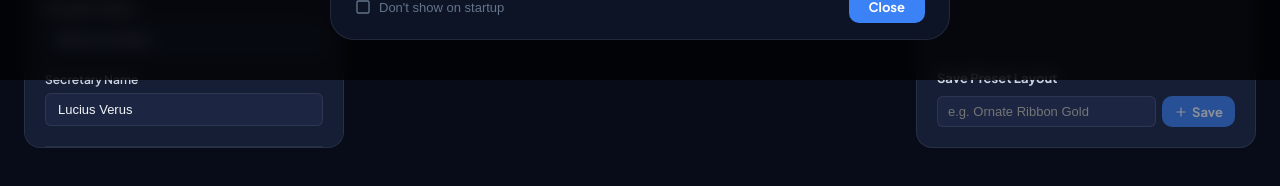
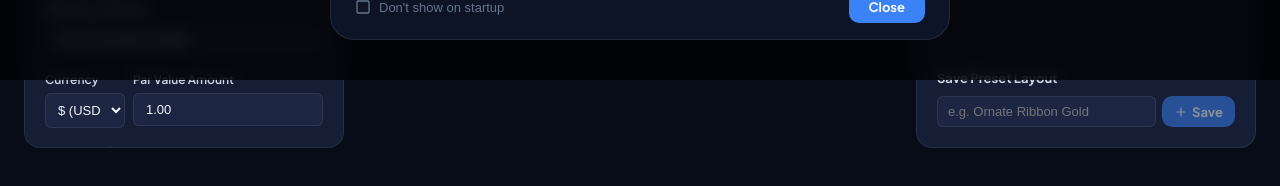
Before and after one commit to hctsystem/pdfmaster, a React (Vite) app: page /certificate in a window 1280 px wide. Shown: the part 720-906 px from the top of the page. Built offline with nearby package versions, Linux system fonts and the light colour scheme; a web font is replaced by a local one.

Commit message:
#Update new features

```diff
--- a/src/components/CertificateGeneratorTool.tsx
+++ b/src/components/CertificateGeneratorTool.tsx
@@ -178,6 +178,7 @@ export default function CertificateGeneratorTool() {
     { id: 'company', name: 'Company Name', text: 'ACME CAPITAL CORPORATION', x: 50, y: 31, fontFamily: PRESETS.company.fontFamily, fontSize: PRESETS.company.fontSize, color: PRESETS.company.color, bold: PRESETS.company.bold, italic: PRESETS.company.italic, align: 'center', presetKey: 'company' },
     { id: 'shareholder', name: 'Shareholder Name', text: 'Sarah Jenkins', x: 50, y: 44, fontFamily: PRESETS.shareholder.fontFamily, fontSize: PRESETS.shareholder.fontSize, color: PRESETS.shareholder.color, bold: PRESETS.shareholder.bold, italic: PRESETS.shareholder.italic, align: 'center', presetKey: 'shareholder' },
     { id: 'certNo', name: 'Certificate Number', text: 'N°-094857', x: 80, y: 12, fontFamily: PRESETS.certNo.fontFamily, fontSize: PRESETS.certNo.fontSize, color: PRESETS.certNo.color, bold: PRESETS.certNo.bold, italic: PRESETS.certNo.italic, align: 'right', presetKey: 'certNo' },
+    { id: 'parValue', name: 'Par Value', text: 'Par Value $1.00 Each', x: 20, y: 12, fontFamily: PRESETS.certNo.fontFamily, fontSize: 16, color: '#1e293b', bold: true, italic: false, align: 'left', presetKey: 'certNo' },
     { id: 'shares', name: 'Number of Shares', text: 'Five Thousand (5,000) Shares', x: 50, y: 56, fontFamily: PRESETS.body.fontFamily, fontSize: PRESETS.body.fontSize, color: PRESETS.body.color, bold: PRESETS.body.bold, italic: PRESETS.body.italic, align: 'center', presetKey: 'body' },
     { id: 'dateIssued', name: 'Date Issued', text: 'this 16th day of July, 2026', x: 50, y: 67, fontFamily: PRESETS.body.fontFamily, fontSize: 18, color: '#334155', bold: false, italic: true, align: 'center', presetKey: 'body' },
     { id: 'president', name: 'President Name', text: 'Marcus Aurelius', x: 26.5, y: 84.5, fontFamily: PRESETS.body.fontFamily, fontSize: 18, color: '#1e293b', bold: false, italic: false, align: 'center', presetKey: 'body' },
@@ -188,6 +189,14 @@ export default function CertificateGeneratorTool() {
     { id: 'secretary-sig', name: 'Secretary Signature', x: 72.5, y: 76.5, width: 100, dataUrl: null },
   ]);
   const [selectedElement, setSelectedElement] = useState<{ id: string; type: 'field' | 'signature' } | null>(null);
+
+  // Custom Date Issued, Shares & Currency States
+  const [issueDay, setIssueDay] = useState('16th');
+  const [issueMonth, setIssueMonth] = useState('July');
+  const [issueYear, setIssueYear] = useState('2026');
+  const [sharesCount, setSharesCount] = useState('Five Thousand (5,000)');
+  const [currencySymbol, setCurrencySymbol] = useState('$');
+  const [parValueAmt, setParValueAmt] = useState('1.00');
 
   // Layout Save/Load State
   const [savedLayouts, setSavedLayouts] = useState<SavedLayout[]>([]);
@@ -234,6 +243,21 @@ export default function CertificateGeneratorTool() {
       }
     }
   }, []);
+
+  // Sync Date Issued text
+  useEffect(() => {
+    setFields(prev => prev.map(f => f.id === 'dateIssued' ? { ...f, text: `this ${issueDay} day of ${issueMonth}, ${issueYear}` } : f));
+  }, [issueDay, issueMonth, issueYear]);
+
+  // Sync Shares text
+  useEffect(() => {
+    setFields(prev => prev.map(f => f.id === 'shares' ? { ...f, text: `${sharesCount} Shares` } : f));
+  }, [sharesCount]);
+
+  // Sync Par Value text
+  useEffect(() => {
+    setFields(prev => prev.map(f => f.id === 'parValue' ? { ...f, text: `Par Value ${currencySymbol}${parValueAmt} Each` } : f));
+  }, [currencySymbol, parValueAmt]);
 
   // Update container size dynamically on resize
   useEffect(() => {
@@ -808,7 +832,9 @@ export default function CertificateGeneratorTool() {
         {/* Certificate Text Inputs */}
         <div style={{ display: 'flex', flexDirection: 'column', gap: '0.875rem' }}>
           <h4 style={{ fontSize: '0.8125rem', fontWeight: 700, color: 'var(--text-muted)', textTransform: 'uppercase', letterSpacing: '0.04em' }}>Field Entries</h4>
-          {fields.map(f => (
+
+          {/* Generic Text Inputs */}
+          {fields.filter(f => !['shares', 'dateIssued', 'parValue'].includes(f.id)).map(f => (
             <div key={f.id}>
               <label htmlFor={`input-${f.id}`} style={{ display: 'block', fontSize: '0.75rem', fontWeight: 600, color: 'var(--text-secondary)', marginBottom: '0.25rem' }}>{f.name}</label>
               <input
@@ -825,6 +851,111 @@ export default function CertificateGeneratorTool() {
               />
             </div>
           ))}
+
+          {/* Custom shares input block */}
+          <div>
+            <label htmlFor="input-shares-count" style={{ display: 'block', fontSize: '0.75rem', fontWeight: 600, color: 'var(--text-secondary)', marginBottom: '0.25rem' }}>Number of Shares</label>
+            <input
+              id="input-shares-count"
+              type="text"
+              value={sharesCount}
+              onChange={e => setSharesCount(e.target.value)}
+              placeholder="e.g. Five Thousand (5,000)"
+              style={{
+                width: '100%', padding: '0.5rem 0.75rem', fontSize: '0.8125rem',
+                background: 'var(--surface-3)', border: '1px solid var(--border)',
+                borderRadius: 'var(--radius-xs)', color: 'var(--text-main)', outline: 'none'
+              }}
+              aria-label="Number of shares text"
+            />
+          </div>
+
+          {/* Custom par value currency block */}
+          <div style={{ display: 'grid', gridTemplateColumns: '80px 1fr', gap: '0.5rem' }}>
+            <div>
+              <label htmlFor="select-currency" style={{ display: 'block', fontSize: '0.75rem', fontWeight: 600, color: 'var(--text-secondary)', marginBottom: '0.25rem' }}>Currency</label>
+              <select
+                id="select-currency"
+                value={currencySymbol}
+                onChange={e => setCurrencySymbol(e.target.value)}
+                style={{
+                  width: '100%', padding: '0.5rem 0.5rem', fontSize: '0.8125rem',
+                  background: 'var(--surface-3)', border: '1px solid var(--border)',
+                  borderRadius: 'var(--radius-xs)', color: 'var(--text-main)', outline: 'none',
+                  cursor: 'pointer'
+                }}
+                aria-label="Currency symbol select"
+              >
+                <option value="$">$ (USD)</option>
+                <option value="₱">₱ (PHP)</option>
+                <option value="€">€ (EUR)</option>
+                <option value="£">£ (GBP)</option>
+                <option value="¥">¥ (JPY/CNY)</option>
+              </select>
+            </div>
+            <div>
+              <label htmlFor="input-par-value" style={{ display: 'block', fontSize: '0.75rem', fontWeight: 600, color: 'var(--text-secondary)', marginBottom: '0.25rem' }}>Par Value Amount</label>
+              <input
+                id="input-par-value"
+                type="text"
+                value={parValueAmt}
+                onChange={e => setParValueAmt(e.target.value)}
+                placeholder="e.g. 1.00"
+                style={{
+                  width: '100%', padding: '0.5rem 0.75rem', fontSize: '0.8125rem',
+                  background: 'var(--surface-3)', border: '1px solid var(--border)',
+                  borderRadius: 'var(--radius-xs)', color: 'var(--text-main)', outline: 'none'
+                }}
+                aria-label="Par value share price"
+              />
+            </div>
+          </div>
+
+          {/* Custom date issued inputs */}
+          <div>
+            <label style={{ display: 'block', fontSize: '0.75rem', fontWeight: 600, color: 'var(--text-secondary)', marginBottom: '0.25rem' }}>Date Issued</label>
+            <div style={{ display: 'grid', gridTemplateColumns: '1fr 1.2fr 1fr', gap: '0.375rem' }}>
+              <input
+                type="text"
+                value={issueDay}
+                onChange={e => setIssueDay(e.target.value)}
+                placeholder="Day (16th)"
+                style={{
+                  width: '100%', padding: '0.5rem 0.5rem', fontSize: '0.8125rem',
+                  background: 'var(--surface-3)', border: '1px solid var(--border)',
+                  borderRadius: 'var(--radius-xs)', color: 'var(--text-main)', outline: 'none',
+                  textAlign: 'center'
+                }}
+                aria-label="Issue date day"
+              />
+              <input
+                type="text"
+                value={issueMonth}
+                onChange={e => setIssueMonth(e.target.value)}
+                placeholder="Month (July)"
+                style={{
+                  width: '100%', padding: '0.5rem 0.5rem', fontSize: '0.8125rem',
+                  background: 'var(--surface-3)', border: '1px solid var(--border)',
+                  borderRadius: 'var(--radius-xs)', color: 'var(--text-main)', outline: 'none',
+                  textAlign: 'center'
+                }}
+                aria-label="Issue date month"
+              />
+              <input
+                type="text"
+                value={issueYear}
+                onChange={e => setIssueYear(e.target.value)}
+                placeholder="Year (2026)"
+                style={{
+                  width: '100%', padding: '0.5rem 0.5rem', fontSize: '0.8125rem',
+                  background: 'var(--surface-3)', border: '1px solid var(--border)',
+                  borderRadius: 'var(--radius-xs)', color: 'var(--text-main)', outline: 'none',
+                  textAlign: 'center'
+                }}
+                aria-label="Issue date year"
+              />
+            </div>
+          </div>
         </div>
 
         {/* Signatures Upload */}
```
